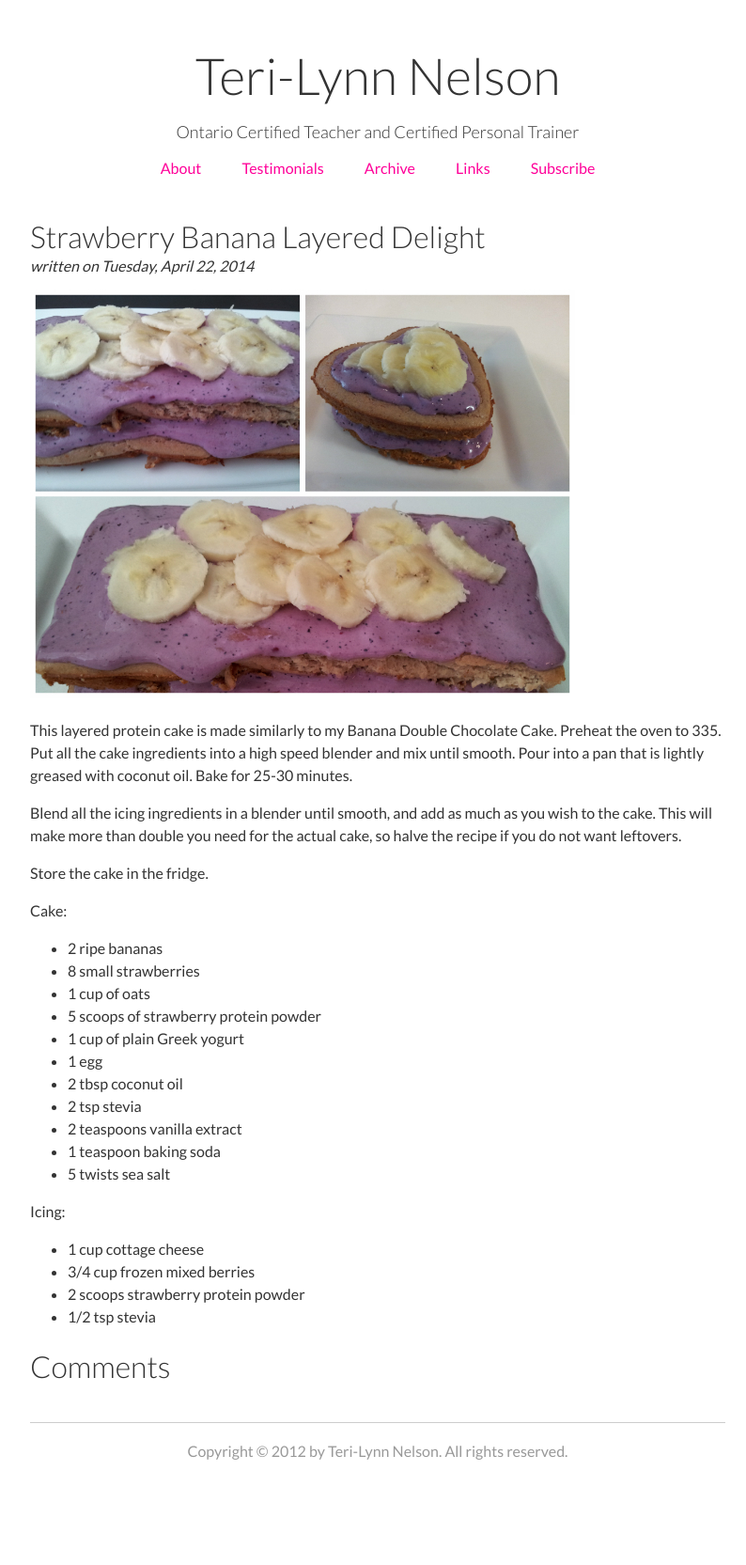
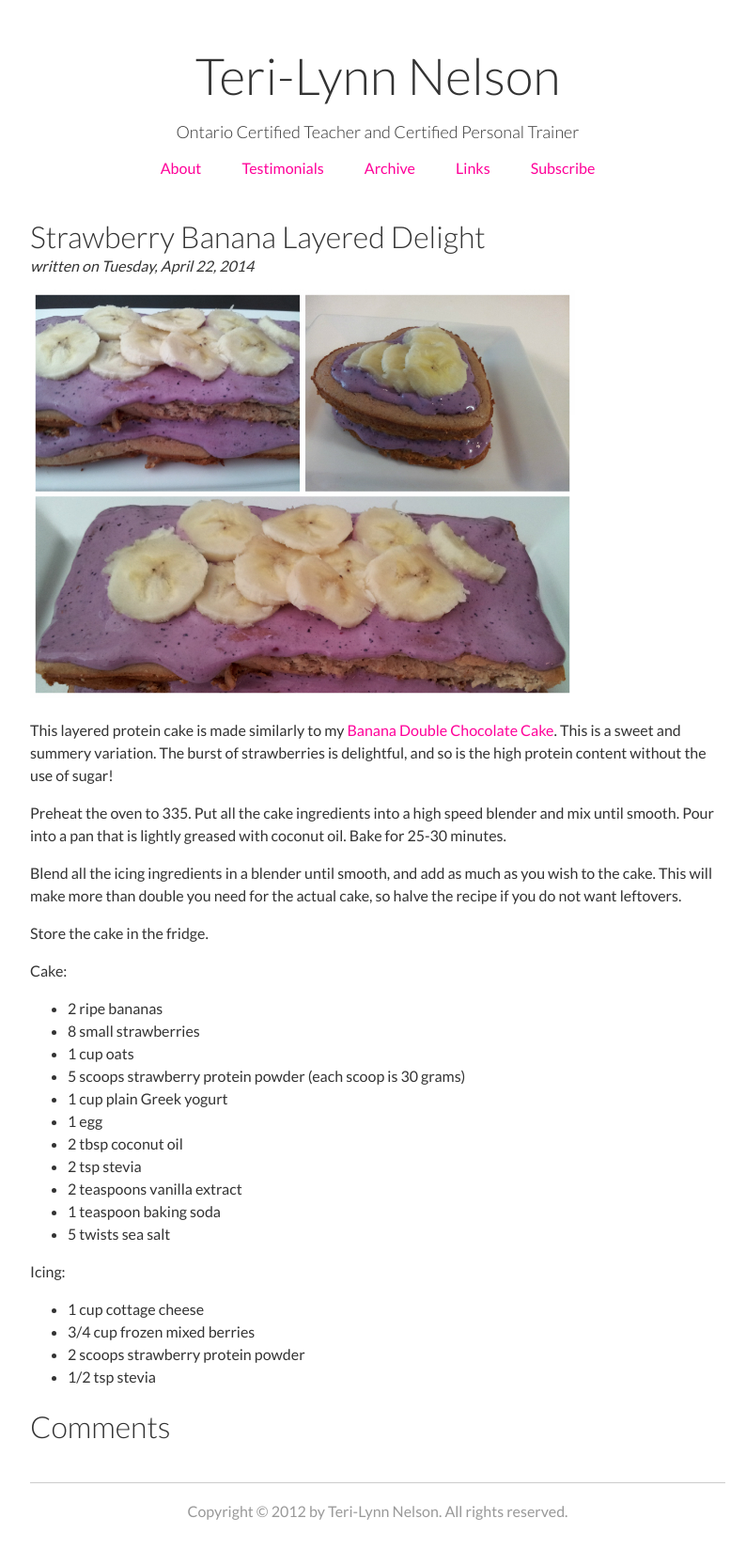
Before and after one commit to teri-lynn/teri-lynn.github.com, a Jekyll site: the page built from _posts/2014-04-22-strawberry-banana-layered-delight.md, in a window 1280 px wide. Shown: the whole page at 94% size, without its empty margins (238-1032 px from the left). Built offline with Jekyll 4.4.1, drawn with Linux system fonts in a browser that asks for light colours; Markdown is read by kramdown in place of the engine named in the settings; before the commit the page ends 1601 px from its top, so only the background shows below that.

Commit message:
Fixed Post

```diff
--- a/_posts/2014-04-22-strawberry-banana-layered-delight.md
+++ b/_posts/2014-04-22-strawberry-banana-layered-delight.md
@@ -5,7 +5,8 @@ title: Strawberry Banana Layered Delight
 
 ![Strawberry Banana Layered Delight](/images/strawberry_banana.jpg)
 
-This layered protein cake is made similarly to my Banana Double Chocolate Cake.
+This layered protein cake is made similarly to my [Banana Double Chocolate Cake](http://teri-lynn.ca/2014/04/13/protein-cake/). This is a sweet and summery variation. The burst of strawberries is delightful, and so is the high protein content without the use of sugar!
+
 Preheat the oven to 335. Put all the cake ingredients into a high speed blender and mix until smooth. Pour into a pan that is lightly greased with coconut oil. Bake for 25-30 minutes.
 
 Blend all the icing ingredients in a blender until smooth, and add as much as you wish to the cake. This will make more than double you need for the actual cake, so halve the recipe if you do not want leftovers.
@@ -16,9 +17,9 @@ Cake:
 
 - 2 ripe bananas
 - 8 small strawberries
-- 1 cup of oats
-- 5 scoops of strawberry protein powder
-- 1 cup of plain Greek yogurt
+- 1 cup oats
+- 5 scoops strawberry protein powder (each scoop is 30 grams)
+- 1 cup plain Greek yogurt
 - 1 egg
 - 2 tbsp coconut oil
 - 2 tsp stevia
```
